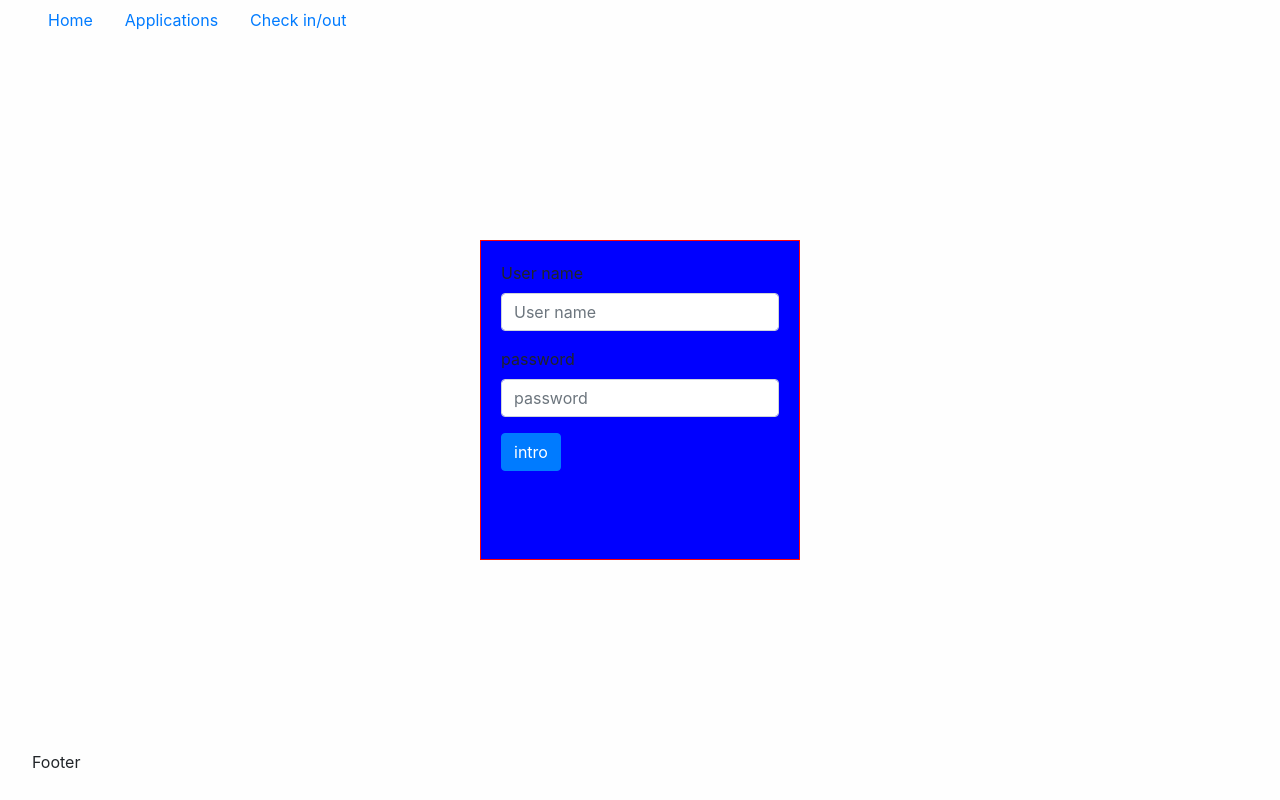
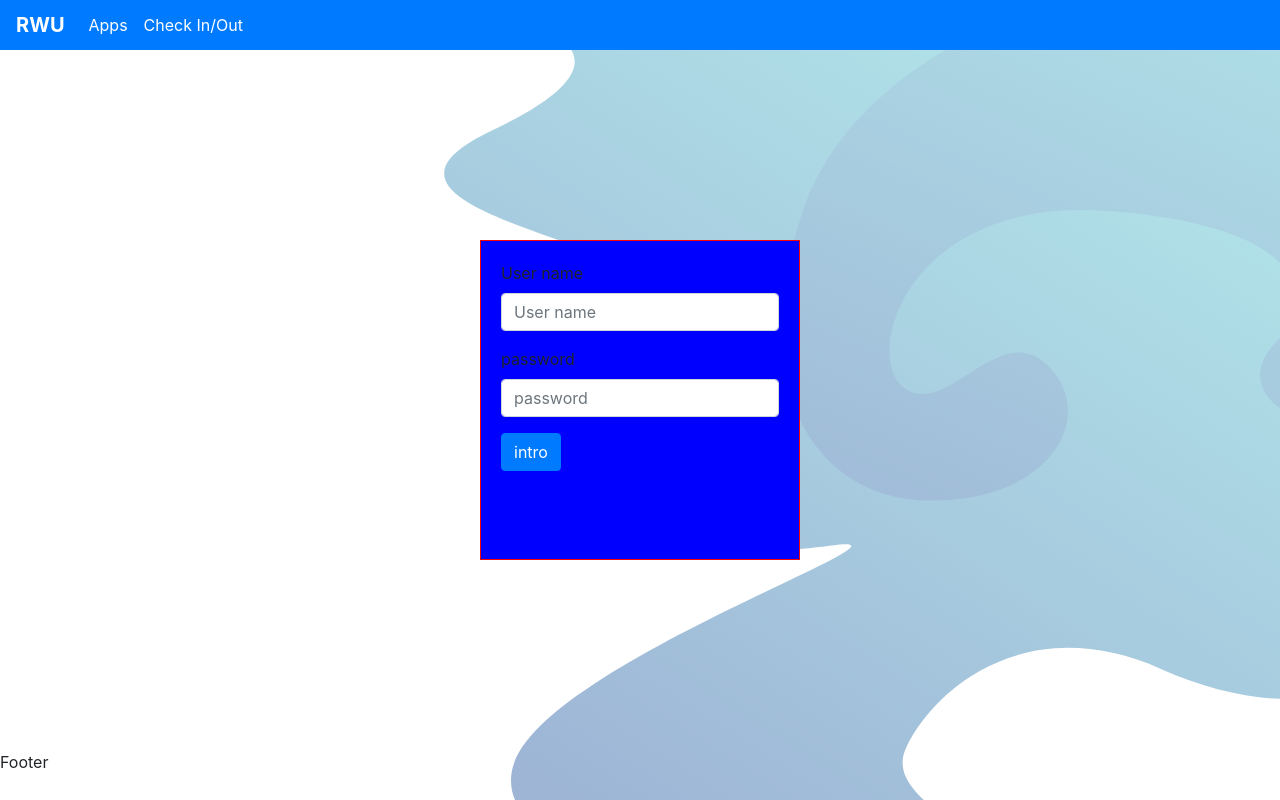
Before and after one commit to harolz87/remote-work-utils, a React app in the folder front/: page /login in a window 1280 px wide. Built offline with nearby package versions, Linux system fonts and the light colour scheme; the HTML template or start-up script is replaced by a standard one.

Commit message:
Added background and improved PageContainer header

```diff
--- a/front/src/components/PageContainer/index.jsx
+++ b/front/src/components/PageContainer/index.jsx
@@ -1,23 +1,21 @@
 import React from 'react';
 import Nav from 'react-bootstrap/Nav';
+import Navbar from 'react-bootstrap/Navbar';
 import PropsType from 'prop-types';
 import { Wrapper } from './styles';
 
 export const PageContainer = ({ children }) => (
   <Wrapper>
-    <header>
-      <Nav activeKey="/home" onSelect={(selectedKey) => console.log(`selected ${selectedKey}`)}>
-        <Nav.Item>
-          <Nav.Link href="/">Home</Nav.Link>
-        </Nav.Item>
-        <Nav.Item>
-          <Nav.Link href="apps">Applications</Nav.Link>
-        </Nav.Item>
-        <Nav.Item>
-          <Nav.Link href="check-in-out">Check in/out</Nav.Link>
-        </Nav.Item>
-      </Nav>
-    </header>
+    <Navbar bg="primary" expand="lg">
+      <Navbar.Brand href="/home" className="text-white font-weight-bold">RWU</Navbar.Brand>
+      <Navbar.Toggle aria-controls="basic-navbar-nav" />
+      <Navbar.Collapse id="basic-navbar-nav">
+        <Nav className="mr-auto">
+          <Nav.Link href="/apps" className="text-white">Apps</Nav.Link>
+          <Nav.Link href="/check-in-out" className="text-white">Check In/Out</Nav.Link>
+        </Nav>
+      </Navbar.Collapse>
+    </Navbar>
     {children}
     <footer>Footer</footer>
   </Wrapper>
--- a/front/src/styles/GlobalStyles.js
+++ b/front/src/styles/GlobalStyles.js
@@ -19,8 +19,11 @@ export const GlobalStyles = createGlobalStyle`
     background: #fefefe;
     height: 100%;
     margin: 0 auto;
-    max-width: 95%;
     overscroll-behavior: none;
     width: 100%;
+    background-image: url('public/images/background.svg');
+    background-repeat: no-repeat;
+    background-attachment: fixed;
+    background-size: cover;
   }
 `;
```
Also changed, not shown: front/public/images/background.svg (added).
